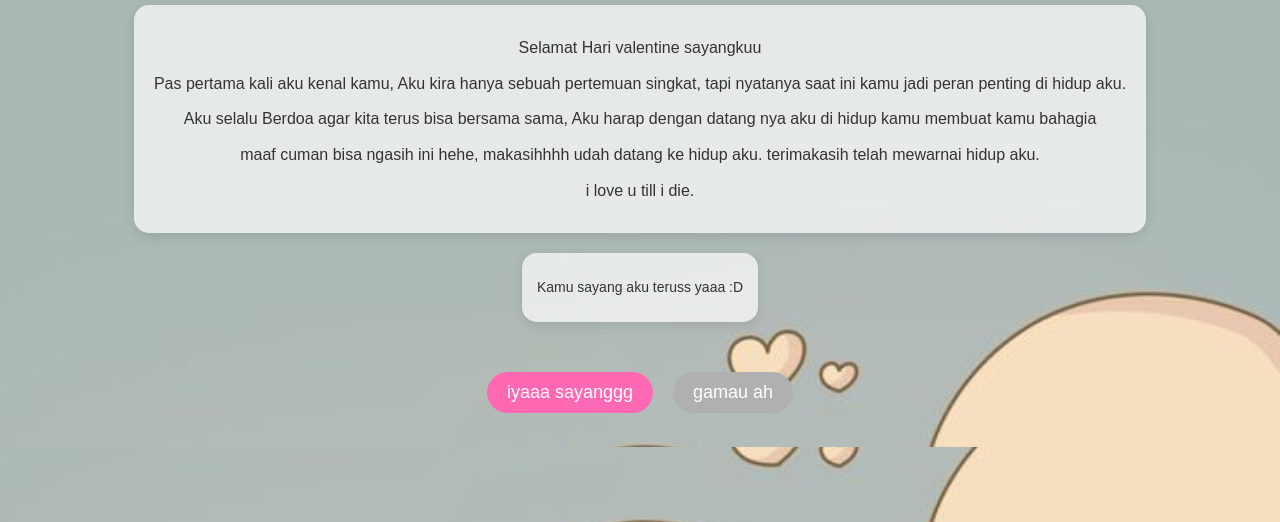
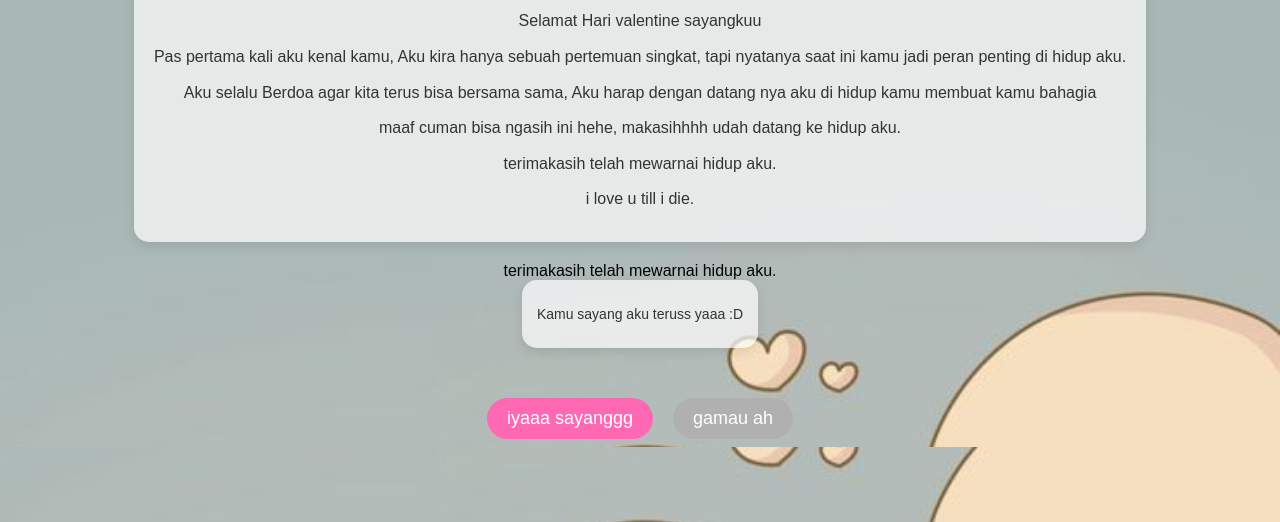
Before and after one commit to fidnd28/for-gf, a plain HTML site: page pertama.html in a window 1280 px wide. Shown: the part 428-950 px from the top of the page. Drawn offline with Linux system fonts and the light colour scheme.

Commit message:
pertama.html

```diff
--- a/pertama.html
+++ b/pertama.html
@@ -123,9 +123,10 @@
         <p>Selamat Hari valentine sayangkuu</p>
         <p>Pas pertama kali aku kenal kamu, Aku kira hanya sebuah pertemuan singkat, tapi nyatanya saat ini kamu jadi peran penting di hidup aku.</p>
         <p>Aku selalu Berdoa agar kita terus bisa bersama sama, Aku harap dengan datang nya aku di hidup kamu membuat kamu bahagia</p>
-        <p>maaf cuman bisa ngasih ini hehe, makasihhhh udah datang ke hidup aku. terimakasih telah mewarnai hidup aku.</p>
+        <p>maaf cuman bisa ngasih ini hehe, makasihhhh udah datang ke hidup aku.</p>
+        <p>terimakasih telah mewarnai hidup aku.</p>
         <p> i love u till i die.</p>
-    </div>
+    </div>terimakasih telah mewarnai hidup aku.
 
     <div class="message-2">
         <p>Kamu sayang aku teruss yaaa :D </p>
```
